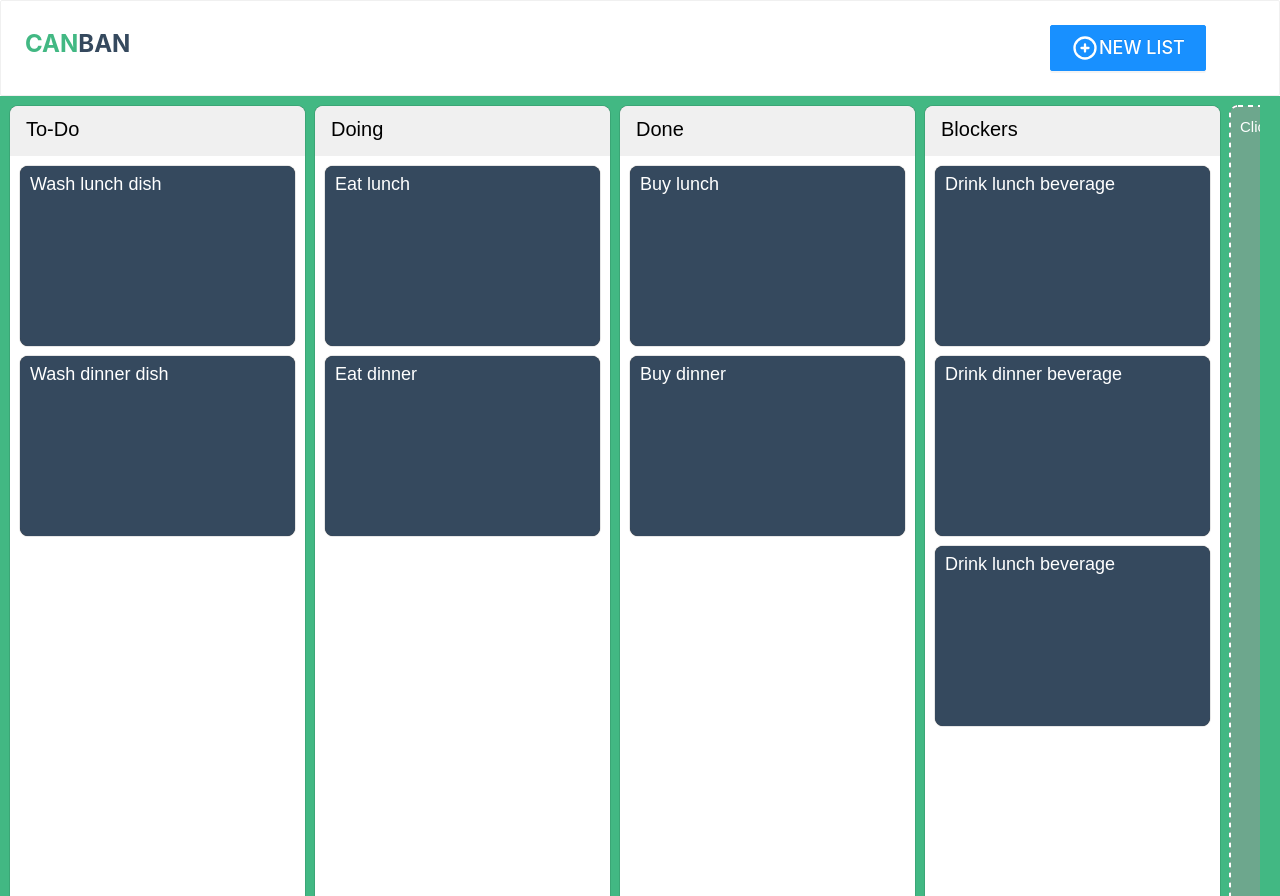
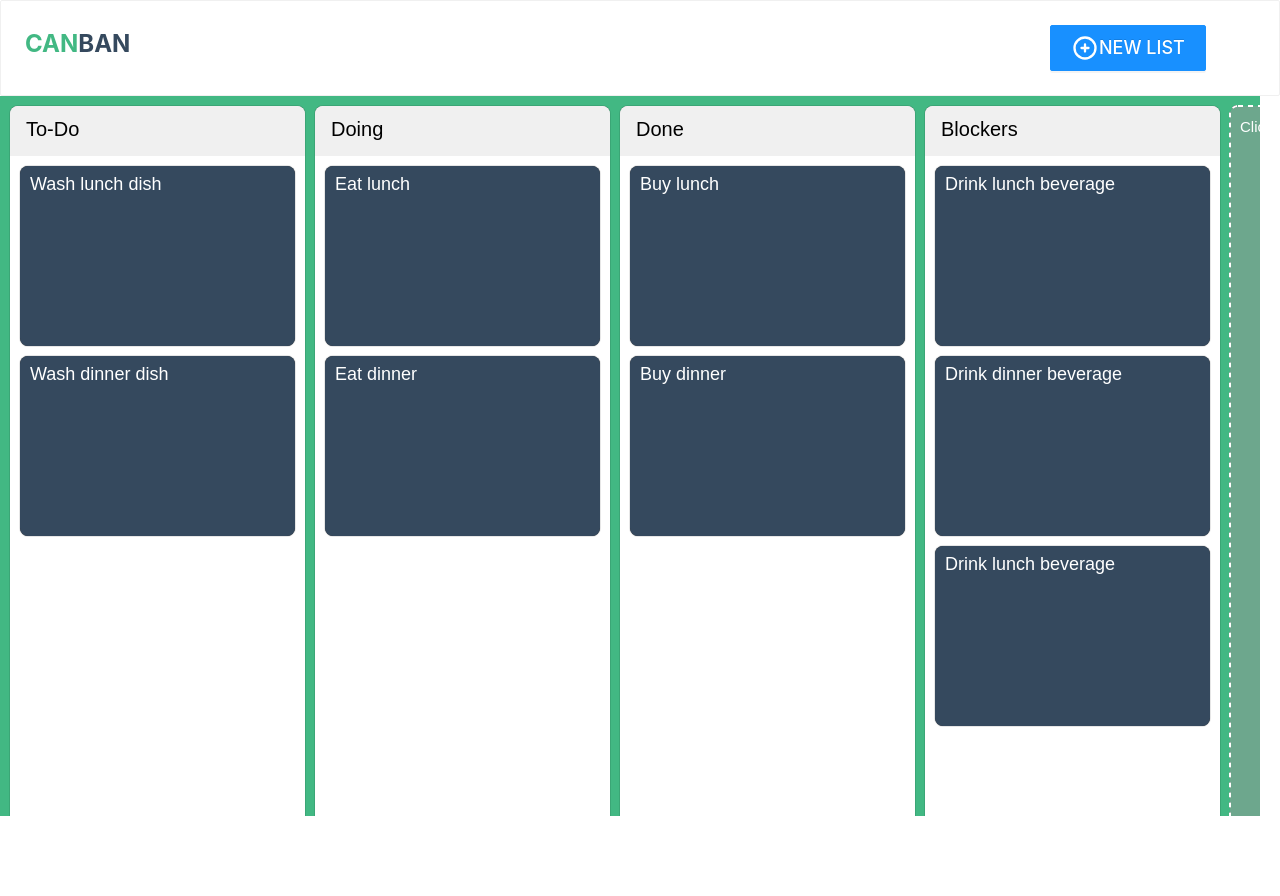
Before and after one commit to Kanbaneon/kanbaneon-lite, a Vue app: page / in a window 1280 px wide. After the commit the page ends 816 px from the top, so only its background shows below. Built offline with nearby package versions, Linux system fonts and the light colour scheme.

Commit message:
update: canvas wrapper background add: dynamic width based on list length

```diff
--- a/src/components/Canvas.vue
+++ b/src/components/Canvas.vue
@@ -1,5 +1,7 @@
 <template>
-  <div id="canban-canvas"></div>
+  <div class="canvas-wrapper">
+    <div id="canban-canvas"></div>
+  </div>
 </template>
 
 <script>
@@ -24,4 +26,15 @@ export default {
 .subtitle {
   color: #35495e;
 }
+.canvas-wrapper {
+  width: 100%;
+  max-height: 90vh;
+  overflow: scroll;
+}
 </style>
+
+<style>
+.konvajs-content {
+  background-color: #42b883;
+}
+</style>
--- a/src/components/Header.vue
+++ b/src/components/Header.vue
@@ -19,7 +19,12 @@
     @ok="handleOk"
     @cancel="handleCancel"
   >
-    <a-input placeholder="Name" v-model="name" @change="handleNameChange" />
+    <input
+      class="ant-input"
+      placeholder="Name"
+      v-model="name"
+      @change="handleNameChange"
+    />
     <label class="error-label">{{ error.name }}</label>
     <template v-slot:footer>
       <a-button key="back" @click="handleCancel"> Cancel </a-button>
--- a/src/utils/DrawCanvas.js
+++ b/src/utils/DrawCanvas.js
@@ -25,6 +25,8 @@ export function initCanvas() {
   const width = window.innerWidth;
   const height = window.innerHeight;
 
+  const largestList = kanbanList.length;
+
   const largestChildren = Math.max.apply(
     0,
     kanbanList.map((v) => v.children?.length)
@@ -32,7 +34,7 @@ export function initCanvas() {
 
   __konva.stage = new Konva.Stage({
     container: "canban-canvas",
-    width: width - 20,
+    width: largestList > 5 ? width - 20 + (largestList - 5) * 295 : width - 20,
     height: largestChildren > 3 ? height + (largestChildren - 3) * 180 : height,
     x: 0,
     y: 0,
@@ -40,7 +42,6 @@ export function initCanvas() {
 
   __konva.layer = new Konva.Layer();
   __konva.stage.add(__konva.layer);
-  __konva.stage.container().style.background = "#42b883";
   __konva.stage.container().style.cursor = "move";
 
   initList();
```
